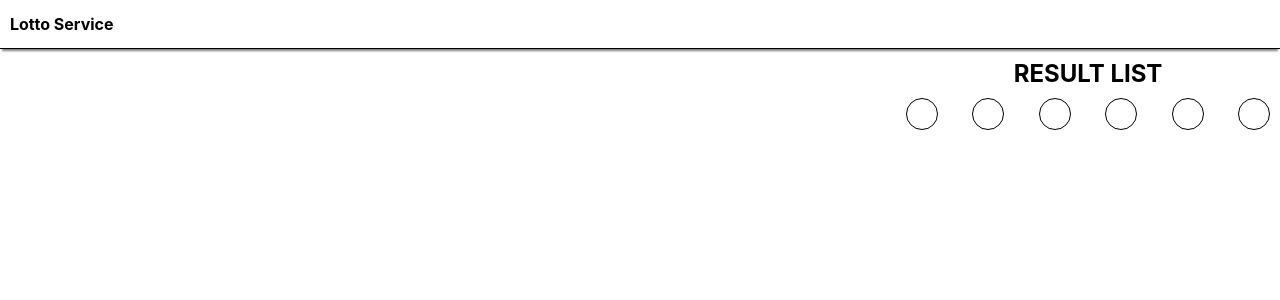
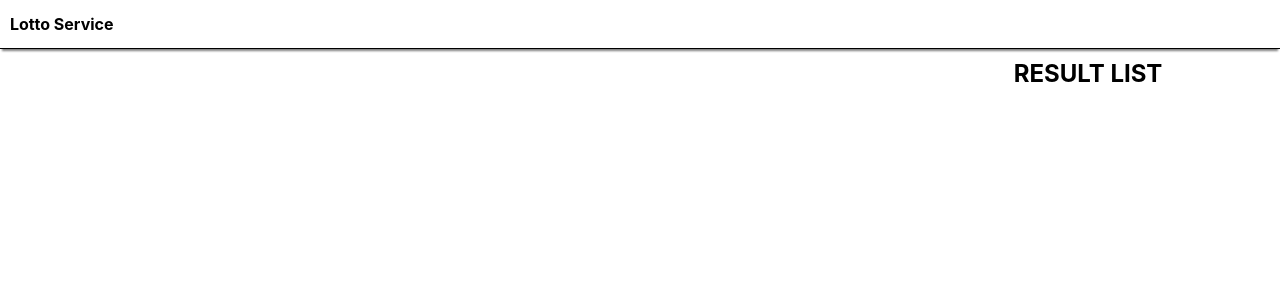
Before and after one commit to ghckss/LottoMachine, a React (Create React App) app: page / in a window 1280 px wide. Shown: the top 300 px of the page. Built offline with nearby package versions, Linux system fonts and the light colour scheme.

Commit message:
Ball 컴포넌트 구성 및 결과 컴포넌트에 적용

```diff
--- a/src/App.js
+++ b/src/App.js
@@ -1,17 +1,19 @@
+import React from "react";
 import { Header, LottoInput, LottoMachine, ResultNav } from "./components";
 import "./App.scss";
 
-function App() {
+const App = () => {
+  const [results, setResults] = React.useState([[]]);
   return (
     <div className="App">
       <Header />
       <main className="main">
         <LottoMachine />
-        <ResultNav />
+        <ResultNav results={results} />
       </main>
       <LottoInput />
     </div>
   );
-}
+};
 
 export default App;
--- a/src/components/ResultNav/index.js
+++ b/src/components/ResultNav/index.js
@@ -1,27 +1,23 @@
 import React from "react";
+import Ball from "../common/Ball";
 import "./index.scss";
 
-const LottoInput = () => {
-  const ballStyle = {
-    width: "30px",
-    height: "30px",
-    borderRadius: "50%",
-    border: "1px solid black",
-  };
-  const ball = <div className="circle" style={ballStyle}></div>;
+const ResultNav = ({ results }) => {
+  const resultBalls = results.map((result, index) => {
+    return (
+      <div key={index} className="result__row">
+        {result.map((number) => (
+          <Ball key={number} number={number} size="30" />
+        ))}
+      </div>
+    );
+  });
   return (
     <nav className="result">
       <div className="result__title">RESULT LIST</div>
-      <div className="result__row">
-        {ball}
-        {ball}
-        {ball}
-        {ball}
-        {ball}
-        {ball}
-      </div>
+      {resultBalls}
     </nav>
   );
 };
 
-export default LottoInput;
+export default ResultNav;
--- /dev/null
+++ b/src/components/common/Ball.js
@@ -0,0 +1,31 @@
+import React from "react";
+import "./Ball.scss";
+
+const Ball = ({ number, size }) => {
+  let color = "";
+  if (number <= 10) {
+    color = "#e4a716";
+  } else if (number <= 20) {
+    color = "#1993da";
+  } else if (number <= 30) {
+    color = "#e96353";
+  } else if (number <= 40) {
+    color = "#8f8f8f";
+  } else if (number <= 45) {
+    color = "#5ab545";
+  }
+
+  const style = {
+    width: `${size}px`,
+    height: `${size}px`,
+    background: `radial-gradient(circle at 25% 5%, #ffffff, ${color}, #ffffff)`,
+  };
+
+  return (
+    <div className="ball" style={style}>
+      <div>{number}</div>
+    </div>
+  );
+};
+
+export default Ball;
--- /dev/null
+++ b/src/components/common/Ball.scss
@@ -0,0 +1,13 @@
+.ball {
+  display: flex;
+  justify-content: center;
+  align-items: center;
+
+  border-radius: 50%;
+  border: 1px solid black;
+  p {
+    width: 100%;
+    text-align: center;
+    margin-top: 19px;
+  }
+}
```
